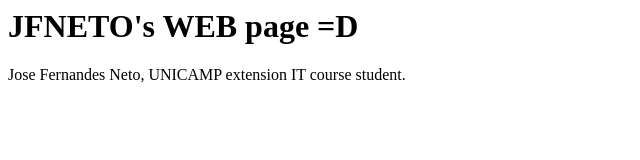
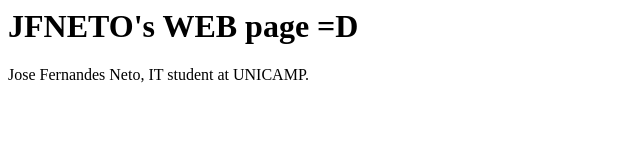
Before and after one commit to jfneto7/web, a plain HTML site: page index.html in a window 1280 px wide. Shown: the whole page, without its empty margins (0-640 px from the left). Drawn offline with Linux system fonts and the light colour scheme.

Commit message:
Update index.html

```diff
--- a/index.html
+++ b/index.html
@@ -3,7 +3,7 @@
 
 <h1>JFNETO's WEB page =D </h1>
 
-<p>Jose Fernandes Neto, UNICAMP extension IT course student.</p>
+<p>Jose Fernandes Neto, IT student at UNICAMP.</p>
 
 </body>
 </html>
```
